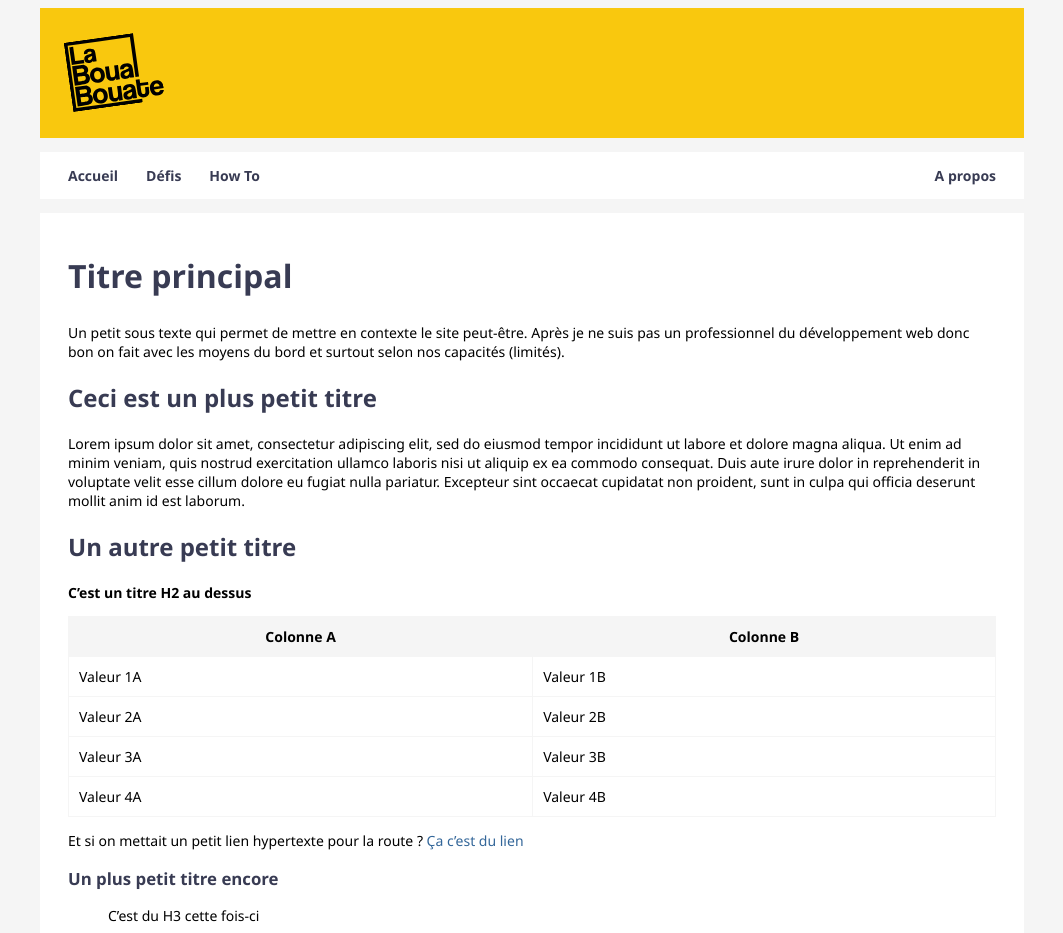
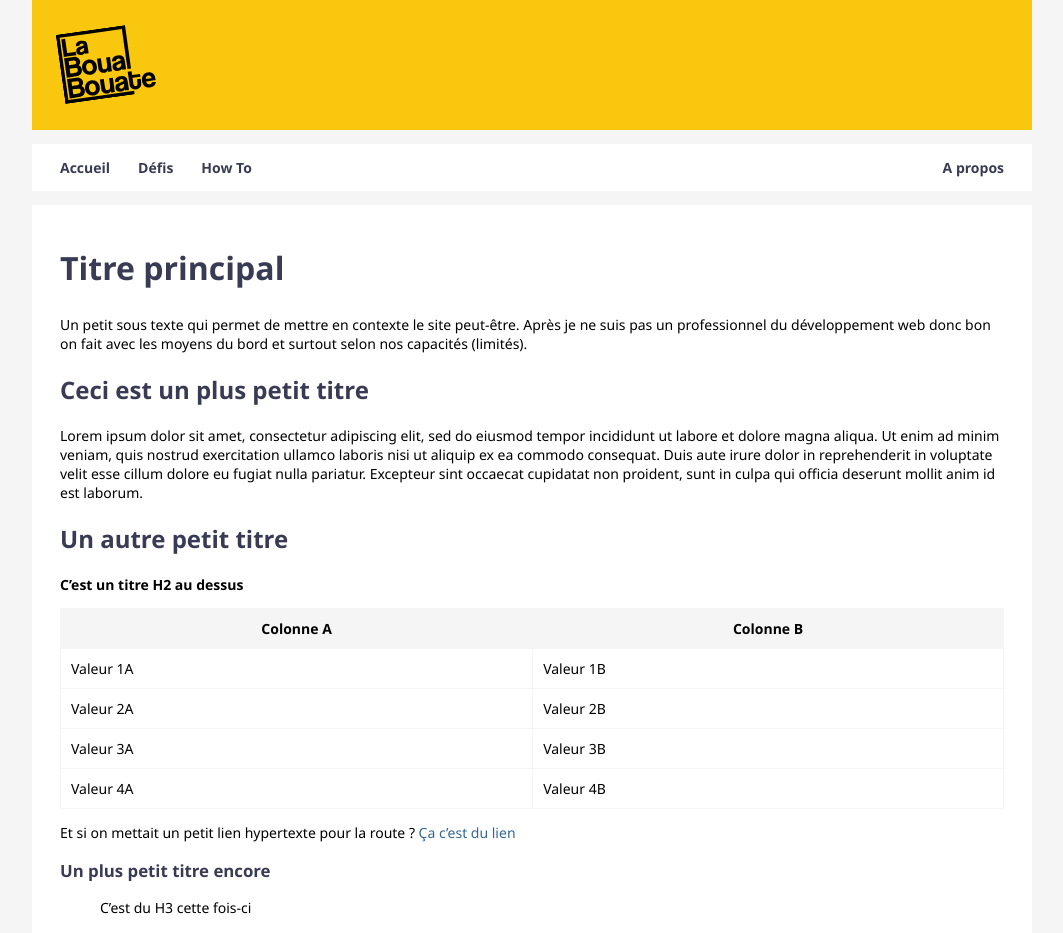
Before and after one commit to leobouard/leobouard.github.io, a Jekyll site: the page built from index.md, in a window 1280 px wide. Shown: the top 933 px of the page, without its empty margins (108-1171 px from the left). Built offline with Jekyll 4.4.1, drawn with Linux system fonts in a browser that asks for light colours; our own code applies the rules of GitHub Pages for plain Markdown files.

Commit message:
Update style.scss

```diff
--- a/assets/css/style.scss
+++ b/assets/css/style.scss
@@ -17,6 +17,8 @@ html {
 }
 
 body {
+    width: auto;
+    margin: 0;
     background-color: #f5f5f5;
     font-family: "Segoe UI", Roboto, "Helvetica Neue", Arial, sans-serif, "Segoe UI Emoji", "Segoe UI Symbol";
     font-size: 14px;
```
